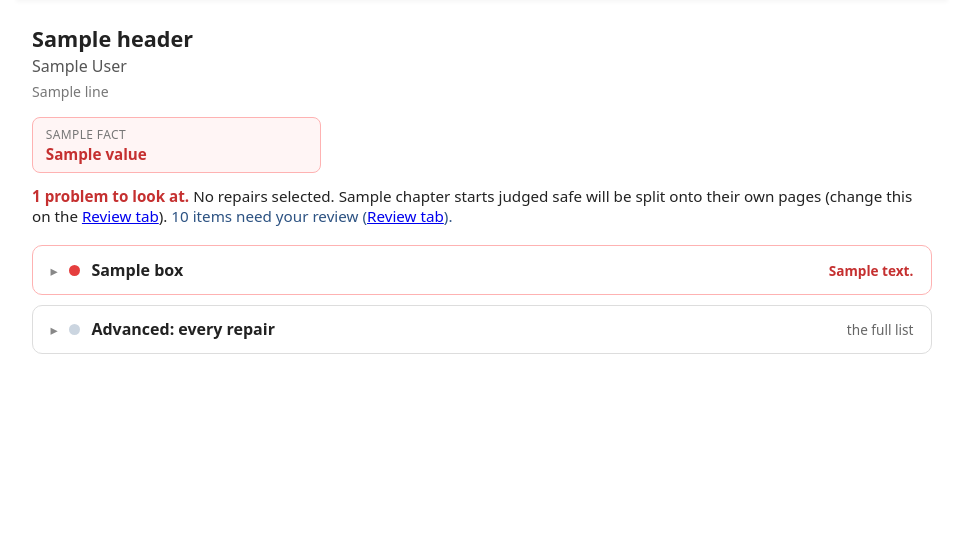
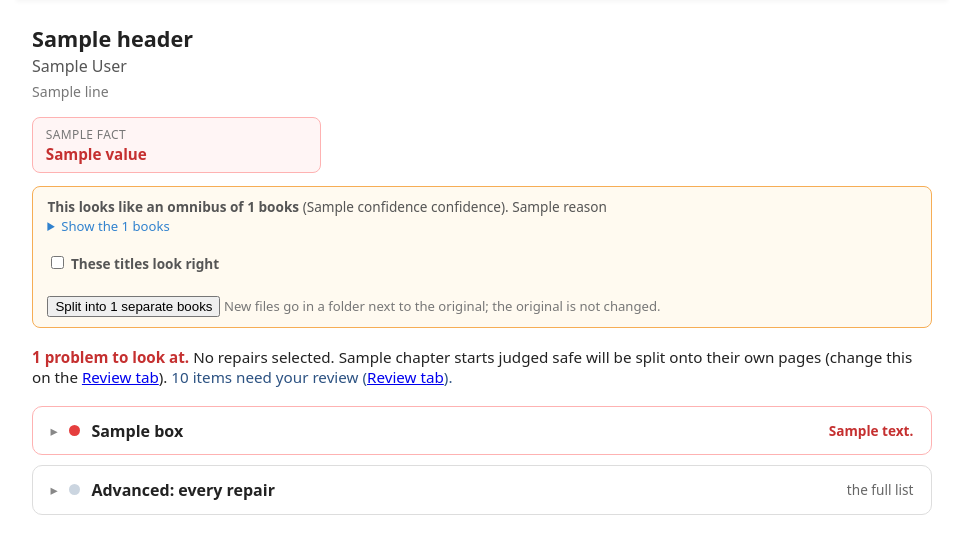
Before and after one commit to jbliley/ebook_fix, a Flask app: template src/gui/templates/overview.html in a window 1280 px wide. Shown: the part 101-655 px from the top of the page, without its empty margins (158-1121 px from the left). Run offline with Flask 3, Linux system fonts and the light colour scheme; the template is opened without the code that fills it: most values are stand-ins (such as "Sample title", 1, 10 or a date in 2020).

Commit message:
Omnibus splitter

```diff
--- a/src/gui/app.py
+++ b/src/gui/app.py
@@ -62,6 +62,7 @@ from ebook_fix.analyzer import EPUBAnalyzer
 from ebook_fix.config import load_config
 from ebook_fix.engine import Engine, FIXED_LAYOUT_RISKY_MODULE_TYPES
 from ebook_fix.parser import EPUBParser
+from ebook_fix import omnibus_split
 from ebook_fix.splitter import SplitMarker, marker_number
 from ebook_fix.structure import SplitConfidence, analyze_structure, element_text_preview, _walk_structure_nodes, NodeKind
 from ebook_fix.writer import EPUBWriter
@@ -859,9 +860,9 @@ def _overview_cache_key(session_dir: Path, config) -> str:
         f"{attr}={int(bool(getattr(getattr(config, attr), 'enabled', True)))}"
         for attr, _label in _REPAIR_MODULES
     )
-    # "v2" because the cached data gained safe_splits and review_visible;
+    # "v3" because the cached data gained omnibus (v2: safe_splits and review_visible);
     # an older cache written without them is simply rebuilt.
-    return f"v2-{stat.st_mtime_ns}-{stat.st_size}-{enabled}"
+    return f"v3-{stat.st_mtime_ns}-{stat.st_size}-{enabled}"
 
 
 def _review_summary(book) -> dict:
@@ -933,6 +934,25 @@ def _overview_data(session_dir: Path, filename: str) -> dict:
         return _compute_overview_data(session_dir, filename, config, key, cache_path)
 
 
+def _omnibus_card(book, source: Path, filename: str):
+    """What the Overview page's omnibus card shows: None when the book
+    is not an omnibus, otherwise the book list the splitter would make."""
+    try:
+        analysis = omnibus_split.detect(book)
+        if not analysis.is_omnibus or analysis.confidence not in ("high", "medium"):
+            return None
+        stem = Path(filename).stem or source.stem
+        plan = omnibus_split.plan_names(Path(stem + ".epub"), analysis)
+        return {
+            "confidence": analysis.confidence,
+            "reason": analysis.reason,
+            "books": [{"number": n, "title": t} for n, t, _name in plan],
+        }
+    except Exception:
+        # The card is a convenience; never let it break the Overview.
+        return None
+
+
 def _compute_overview_data(session_dir: Path, filename: str, config, key: str, cache_path: Path) -> dict:
     book, analysis_report = _load_analysis(session_dir)
     module_reports = {}
@@ -969,8 +989,36 @@ def _compute_overview_data(session_dir: Path, filename: str, config, key: str, c
     )
     data["safe_splits"] = review["safe_splits"]
     data["review_visible"] = review["visible"]
+    data["omnibus"] = _omnibus_card(book, _source_path(session_dir), filename)
     cache_path.write_text(json.dumps({"key": key, "data": data}), encoding="utf-8")
     return data
+
+
+@app.route("/book/<session_id>/split-omnibus", methods=["POST"])
+@_handle_missing_source
+def split_omnibus_route(session_id):
+    """Splits an omnibus into one EPUB per book, in a folder next to the
+    original (the original is not touched). A medium-confidence list is
+    only split once the person has ticked that the titles look right."""
+    session_dir = _session_dir(session_id)
+    filename = (session_dir / "original_filename.txt").read_text(encoding="utf-8")
+    source = _source_path(session_dir)
+    real = _real_path(session_dir)
+    out_dir = real.parent / f"{real.stem} (split)"
+    result = omnibus_split.split_omnibus(
+        source,
+        out_dir=out_dir,
+        allow_medium=bool(request.form.get("confirmed")),
+    )
+    # Files are named after the original, not a converted temporary copy.
+    return render_template(
+        "split_result.html",
+        active_tab="overview",
+        session_id=session_id,
+        filename=filename,
+        result=result,
+        out_dir=str(out_dir),
+    )
 
 
 @app.context_processor
--- a/src/gui/templates/overview.html
+++ b/src/gui/templates/overview.html
@@ -58,6 +58,23 @@
   </div>
   {% endfor %}
 </div>
+
+{% if ov.omnibus %}
+<div class="ov-note" style="background:#fffaf0;border-color:#f6ad55;">
+  <strong>This looks like an omnibus of {{ ov.omnibus.books|length }} books</strong>
+  ({{ ov.omnibus.confidence }} confidence). {{ ov.omnibus.reason }}
+  <details class="ov-inner"><summary>Show the {{ ov.omnibus.books|length }} books</summary>
+    <ul>{% for b in ov.omnibus.books %}<li>{{ b.number }}. {{ b.title }}</li>{% endfor %}</ul>
+  </details>
+  <form method="post" action="{{ url_for('split_omnibus_route', session_id=session_id) }}" style="margin-top:0.5rem;">
+    {% if ov.omnibus.confidence != 'high' %}
+    <label><input type="checkbox" name="confirmed" value="1" required> These titles look right</label><br>
+    {% endif %}
+    <button type="submit">Split into {{ ov.omnibus.books|length }} separate books</button>
+    <span style="color:#777;font-size:0.82rem;"> New files go in a folder next to the original; the original is not changed.</span>
+  </form>
+</div>
+{% endif %}
 
 <div class="ov-totals">
   {% if ov.red_count %}<span class="red">{{ ov.red_count }} problem{{ '' if ov.red_count == 1 else 's' }} to look at.</span>{% else %}No problems found.{% endif %}
```
Also changed, not shown: docs/omnibus_splitter_plan.md (+9 -0 lines), src/gui/templates/split_result.html (added, +31 -0 lines).
